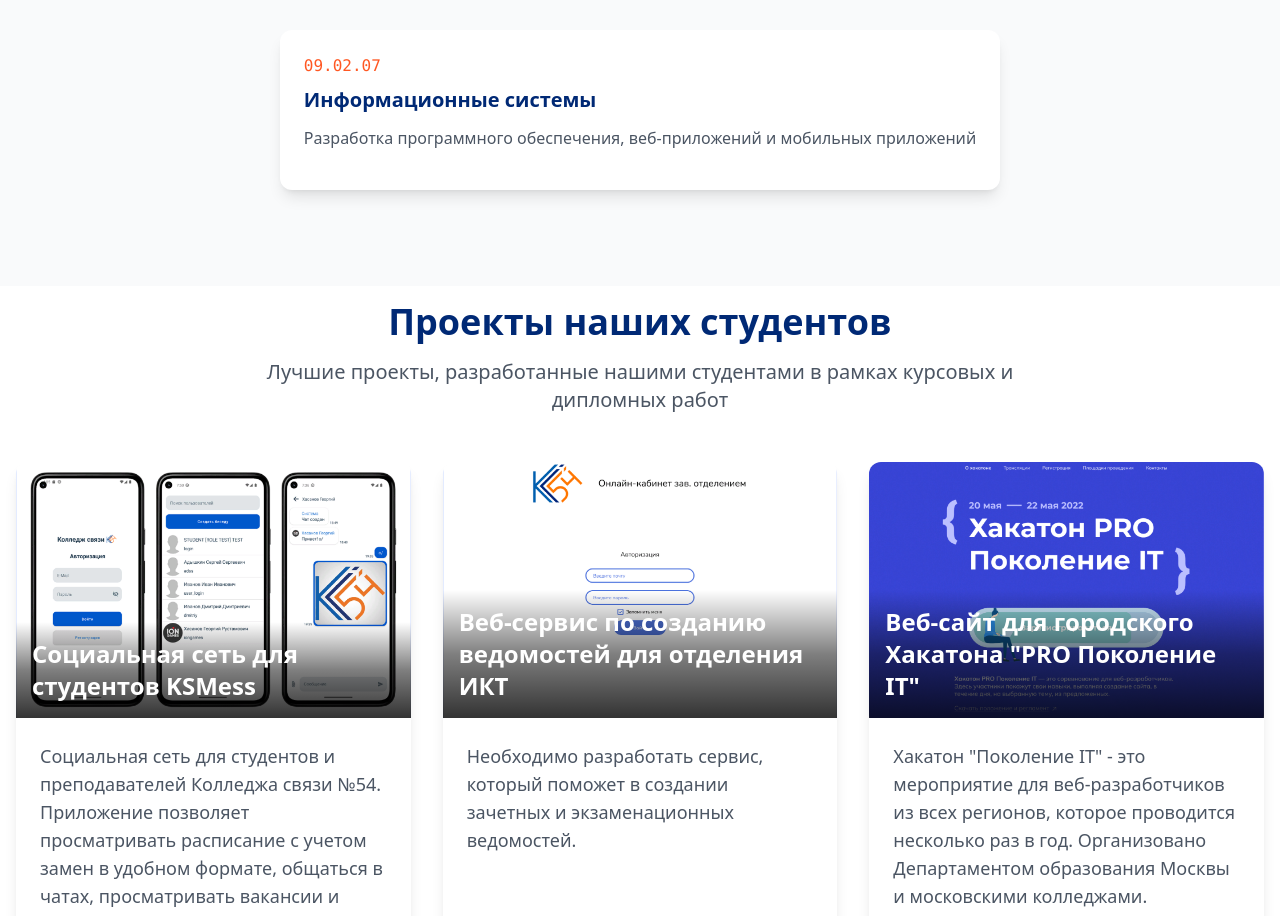
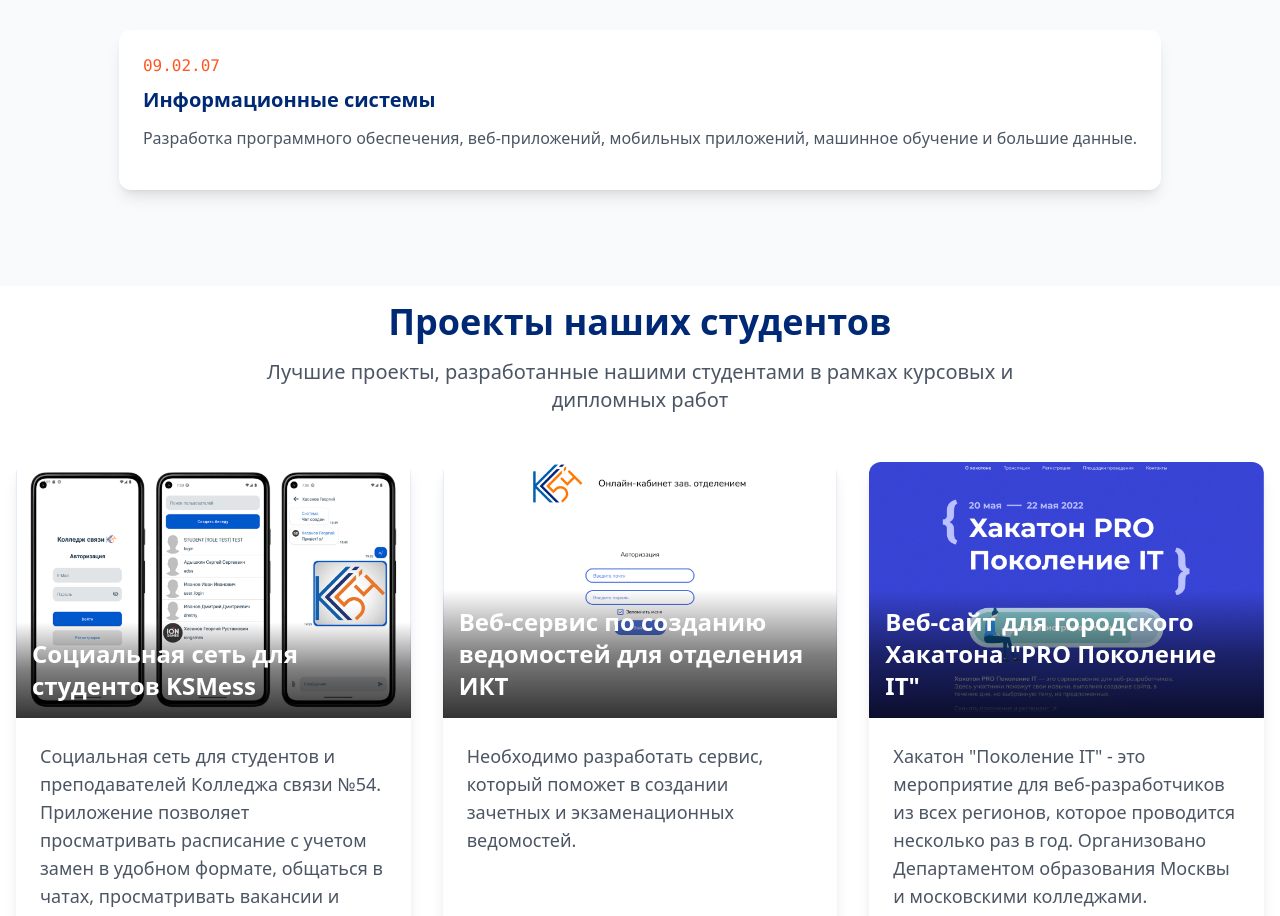
Before and after one commit to aivanns/lendos, a React (Vite) app: page / in a window 1280 px wide. Shown: the part 1580-2496 px from the top of the page. Built offline with nearby package versions, Linux system fonts and the light colour scheme.

Commit message:
additional fixes

```diff
--- a/src/data/content.ts
+++ b/src/data/content.ts
@@ -69,7 +69,7 @@ export const SPECIALTIES_SECTION = {
     {
       title: "Информационные системы",
       code: "09.02.07",
-      description: "Разработка программного обеспечения, веб-приложений и мобильных приложений"
+      description: "Разработка программного обеспечения, веб-приложений, мобильных приложений, машинное обучение и большие данные."
     }
   ]
 };
```
